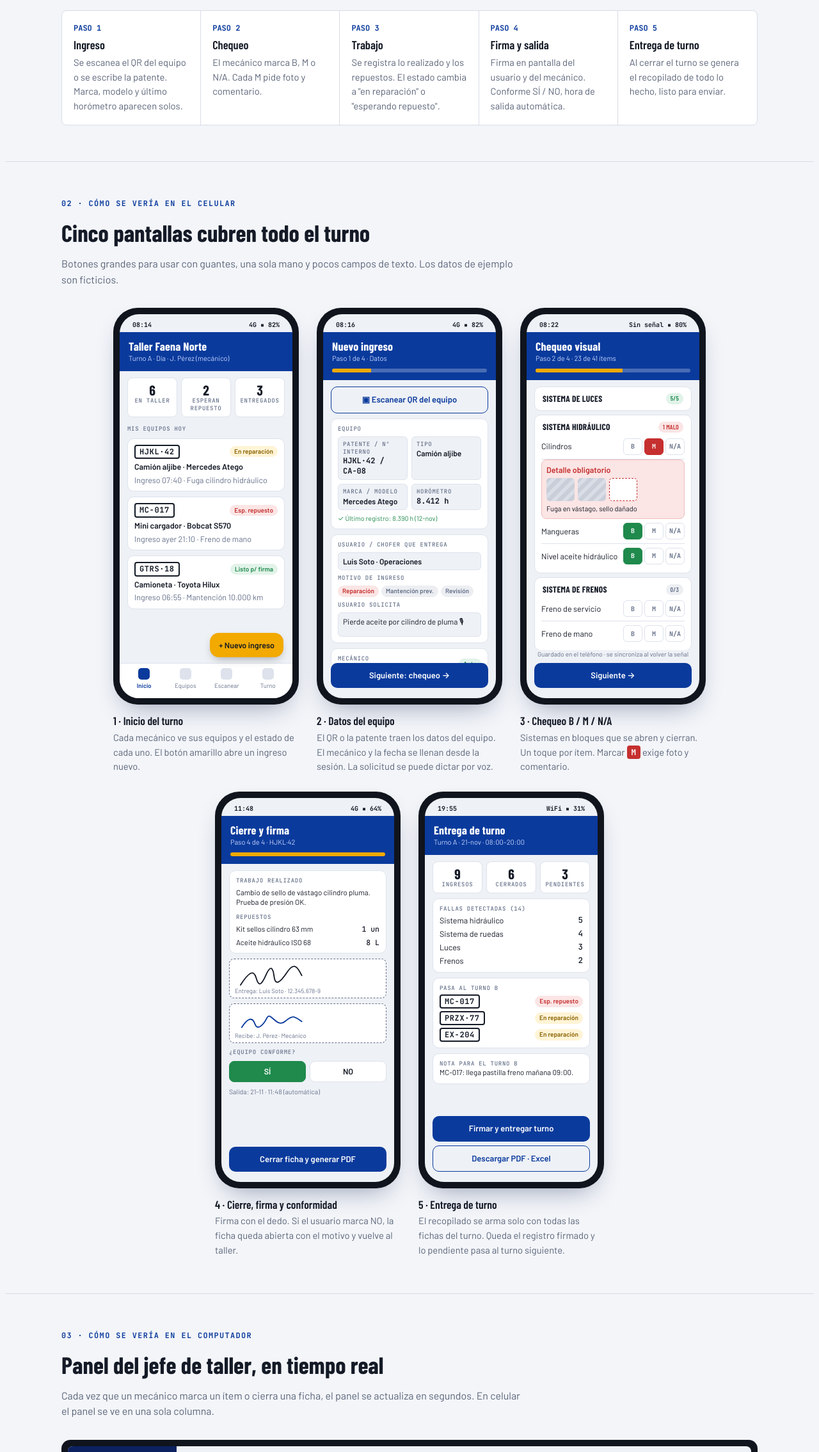
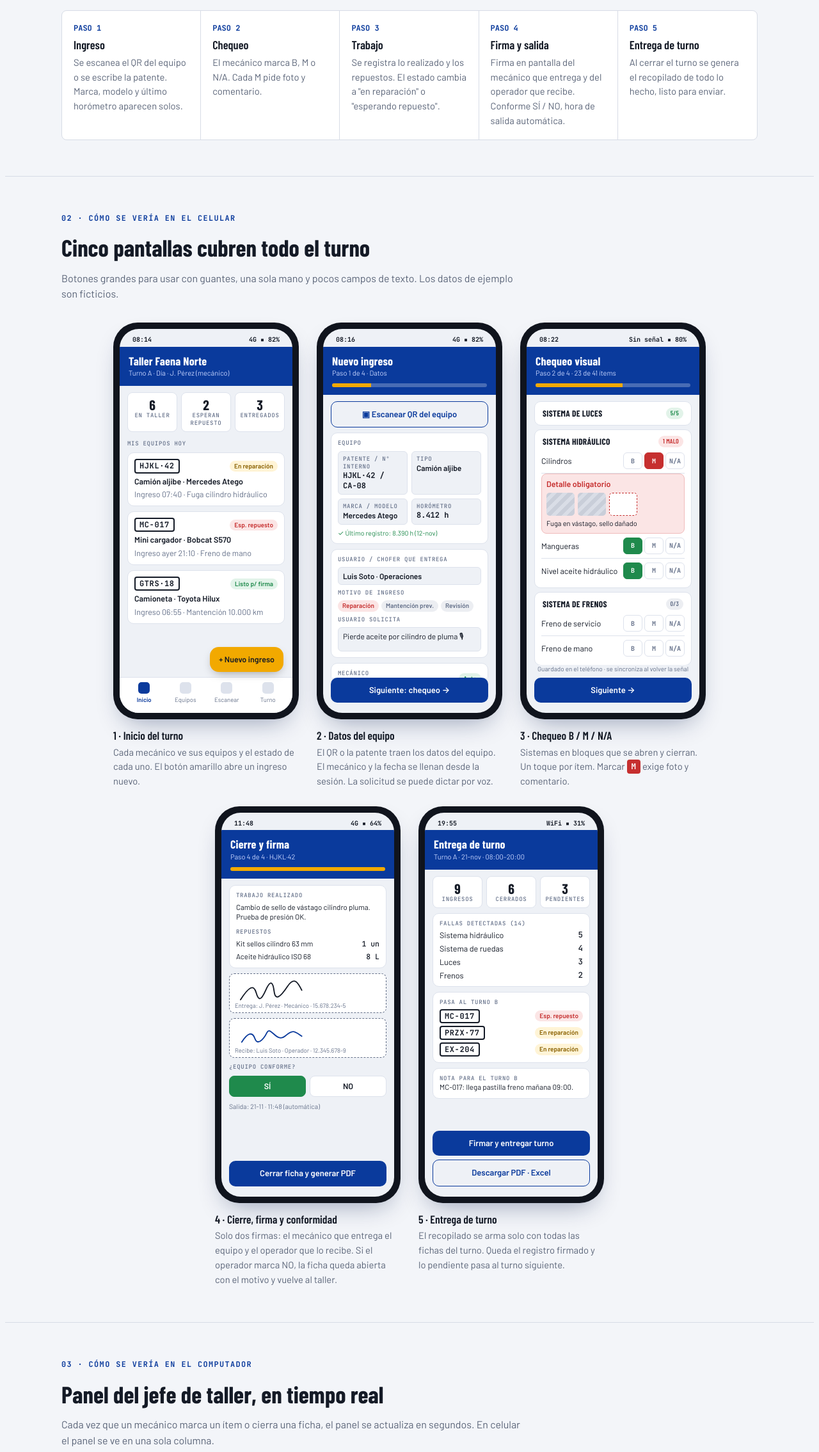
Before and after one commit to jeremyandresmoreno19-dot/check-lis, a plain HTML site: page docs/propuesta-app-taller.html in a window 1280 px wide. Shown: the part 858-3127 px from the top of the page at 64% size. Drawn offline with nearby package versions, Linux system fonts and the light colour scheme.

Commit message:
Firmas de cierre: mecánico entrega y operador recibe
Co-Authored-By: Claude Opus 5.5 <noreply@anthropic.com>
Claude-Session: https://claude.ai/code/session_018wuFSk5YpyGUH7qFLaDyCN

```diff
--- a/docs/propuesta-app-taller.html
+++ b/docs/propuesta-app-taller.html
@@ -255,7 +255,7 @@ a:focus-visible{outline:2px solid var(--signal);outline-offset:2px}
       <div class="step"><div class="n">PASO 1</div><h3>Ingreso</h3><p>Se escanea el QR del equipo o se escribe la patente. Marca, modelo y último horómetro aparecen solos.</p></div>
       <div class="step"><div class="n">PASO 2</div><h3>Chequeo</h3><p>El mecánico marca B, M o N/A. Cada M pide foto y comentario.</p></div>
       <div class="step"><div class="n">PASO 3</div><h3>Trabajo</h3><p>Se registra lo realizado y los repuestos. El estado cambia a "en reparación" o "esperando repuesto".</p></div>
-      <div class="step"><div class="n">PASO 4</div><h3>Firma y salida</h3><p>Firma en pantalla del usuario y del mecánico. Conforme SÍ / NO, hora de salida automática.</p></div>
+      <div class="step"><div class="n">PASO 4</div><h3>Firma y salida</h3><p>Firma en pantalla del mecánico que entrega y del operador que recibe. Conforme SÍ / NO, hora de salida automática.</p></div>
       <div class="step"><div class="n">PASO 5</div><h3>Entrega de turno</h3><p>Al cerrar el turno se genera el recopilado de todo lo hecho, listo para enviar.</p></div>
     </div>
   </div>
@@ -385,11 +385,11 @@ a:focus-visible{outline:2px solid var(--signal);outline-offset:2px}
             </div>
             <div class="sig">
               <svg viewBox="0 0 260 62" fill="none"><path d="M18 42c14-22 22-26 26-12s8 14 16-4 12-14 14 2 10 10 22-8 18-6 24 6" stroke="#141a26" stroke-width="2" stroke-linecap="round" fill="none"/></svg>
-              <span class="who">Entrega: Luis Soto · 12.345.678-9</span>
+              <span class="who">Entrega: J. Pérez · Mecánico · 15.678.234-5</span>
             </div>
             <div class="sig">
               <svg viewBox="0 0 260 62" fill="none"><path d="M20 38c10-16 18-18 22-6s14 2 20-10 16 18 30 6 16-8 28 0" stroke="#0a3a9c" stroke-width="2" stroke-linecap="round" fill="none"/></svg>
-              <span class="who">Recibe: J. Pérez · Mecánico</span>
+              <span class="who">Recibe: Luis Soto · Operador · 12.345.678-9</span>
             </div>
             <div class="lbl">¿Equipo conforme?</div>
             <div class="yn"><span class="on">SÍ</span><span>NO</span></div>
@@ -397,7 +397,7 @@ a:focus-visible{outline:2px solid var(--signal);outline-offset:2px}
           </div>
           <div style="padding:0 12px 16px"><div class="btn">Cerrar ficha y generar PDF</div></div>
         </div></div>
-        <figcaption><b>4 · Cierre, firma y conformidad</b>Firma con el dedo. Si el usuario marca NO, la ficha queda abierta con el motivo y vuelve al taller.</figcaption>
+        <figcaption><b>4 · Cierre, firma y conformidad</b>Solo dos firmas: el mecánico que entrega el equipo y el operador que lo recibe. Si el operador marca NO, la ficha queda abierta con el motivo y vuelve al taller.</figcaption>
       </figure>
 
       <!-- 5. Entrega de turno -->
@@ -564,7 +564,7 @@ a:focus-visible{outline:2px solid var(--signal);outline-offset:2px}
       <div class="fx-row"><div><div class="lab">Falla</div>Patente o número interno mal escrito, y el historial queda partido en dos.</div><div><div class="lab">Solución</div>Ingreso por QR. Si se escribe a mano, se valida el formato de patente chilena y se sugieren equipos ya registrados.</div></div>
       <div class="fx-row"><div><div class="lab">Falla</div>Dos mecánicos editan la misma ficha a la vez.</div><div><div class="lab">Solución</div>Cada sistema del checklist queda asignado a quien lo abrió. El otro ve "R. Díaz está revisando frenos" y trabaja en otro sistema.</div></div>
       <div class="fx-row"><div><div class="lab">Falla</div>Se olvida hacer la entrega de turno.</div><div><div class="lab">Solución</div>A la hora de término llega un recordatorio. Si no se firma, el sistema arma el recopilado igual y lo marca "sin firma".</div></div>
-      <div class="fx-row"><div><div class="lab">Falla</div>El usuario no queda conforme con el trabajo.</div><div><div class="lab">Solución</div>Marcar NO obliga a escribir el motivo. La ficha vuelve al estado "en reparación" y queda registrado el reingreso.</div></div>
+      <div class="fx-row"><div><div class="lab">Falla</div>El operador que recibe no queda conforme con el trabajo.</div><div><div class="lab">Solución</div>Marcar NO obliga a escribir el motivo. La ficha vuelve al estado "en reparación" y queda registrado el reingreso.</div></div>
       <div class="fx-row"><div><div class="lab">Falla</div>Fotos pesadas que llenan el celular y gastan datos.</div><div><div class="lab">Solución</div>Las fotos se comprimen al tomarlas y se suben por WiFi cuando es posible.</div></div>
       <div class="fx-row"><div><div class="lab">Falla</div>Alguien modifica una ficha después de firmada.</div><div><div class="lab">Solución</div>La ficha firmada queda bloqueada. Los cambios se hacen como anexo con nombre, hora y motivo.</div></div>
     </div>
@@ -585,7 +585,7 @@ a:focus-visible{outline:2px solid var(--signal);outline-offset:2px}
       <div class="box"><div class="lbl2">Salidas</div><h3>PDF · Excel · correo</h3><p>PDF de cada ficha con el diseño de la hoja actual. Excel y PDF del recopilado de turno.</p></div>
     </div>
     <div class="read" style="margin-top:20px">
-      <p class="muted">Roles: <b>mecánico</b> (llena fichas), <b>jefe de taller</b> (ve todo, asigna, cierra turnos), <b>usuario / chofer</b> (solo firma y ve el estado de su equipo) y <b>administrador</b> (plantillas, equipos y usuarios).</p>
+      <p class="muted">Roles: <b>mecánico</b> (llena fichas), <b>jefe de taller</b> (ve todo, asigna, cierra turnos), <b>operador / chofer</b> (firma al recibir el equipo y ve su estado) y <b>administrador</b> (plantillas, equipos y usuarios).</p>
     </div>
   </div>
 </section>
```
